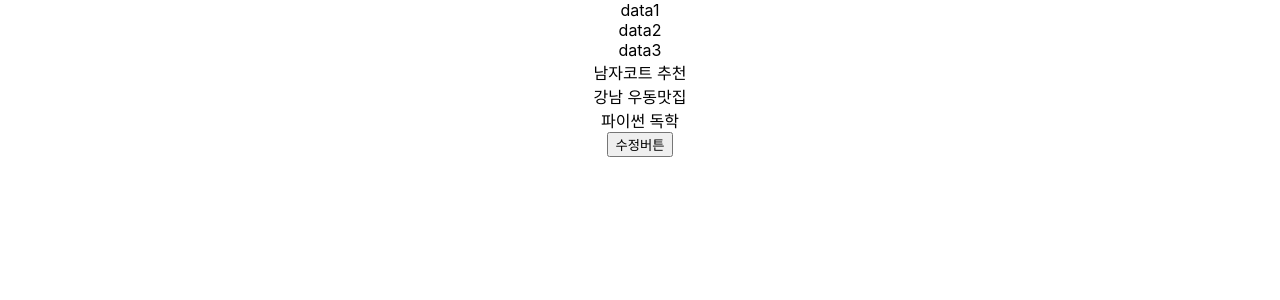
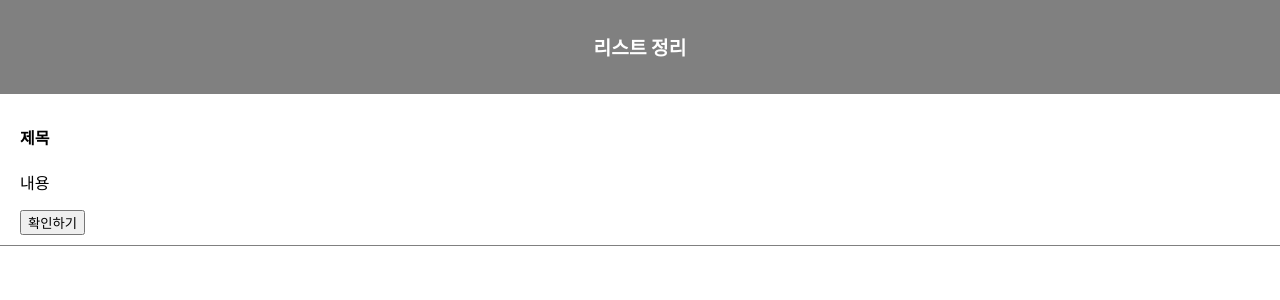
Before and after one commit to JinAoxo/ReactStudy, a React (Create React App) app in the folder reactstudy/: page / in a window 1280 px wide. Shown: the top 300 px of the page. Built offline with nearby package versions, Linux system fonts and the light colour scheme.

Commit message:
#3. readme.md추가

```diff
--- a/reactstudy/src/App.css
+++ b/reactstudy/src/App.css
@@ -36,3 +36,21 @@
     transform: rotate(360deg);
   }
 }
+
+.list-header{
+  background-color: gray;
+  padding: 20px;
+}
+.title1{
+  font-size: 1.2rem;
+  color: #fff;
+}
+
+.list-wrap{
+  width: 100%;
+}
+.item{
+  padding: 10px 20px;
+  text-align: left;
+  border-bottom: 1px solid gray;
+}
--- a/reactstudy/src/App.js
+++ b/reactstudy/src/App.js
@@ -1,32 +1,60 @@
+// /* eslint-disable */
+
 import logo from './logo.svg';
 import './App.css';
 import { useState } from 'react';
 
+// 안쓰고 있는것에 대한 warning 메세지를 제거 해주는 방법  /* eslint-disable */ 최상단에 활성화
 
 function App() {
 
-  let [data, b] = useState(['data1', 'data2', 'data3']);
-  let [글제목, 글제목변경] = useState( ['남자코트 추천', '강남 우동맛집', '파이썬 독학'] );
+  // *. [state] 만들기 / 상단에 import 생성
+  // const [first, setfirst] = useState(second);
+
+  // first : data 이름
+  // setfirst : 변경을 도와주는 함수
+
+
+  let [title1, title1Change] = useState(['리스트 정리', 'data2', 'data3']);
+  // let [data, b] = useState(['data1', 'data2', 'data3']);
+  // let [글제목, 글제목변경] = useState( ['남자코트 추천', '강남 우동맛집', '파이썬 독학'] );
 
   return (
     <div className="App">
 
-      <div>{ data[0] }</div>
+      <div className="app-warp">
+        <div className="list-header">
+          <h1 className="title1">{ title1[0] }</h1>
+        </div>
+        <div className="list-wrap">
+          <div className="item">
+            {/* <h4>{ 제목 }</h4>
+            <p>{ 내용 }</p> */}
+            <h4> 제목 </h4>
+            <p> 내용 </p>
+
+            <button> 확인하기</button>
+          </div>
+        </div>
+      </div>
+
+
+      {/* <div>{ data[0] }</div>
       <div>{ data[1] }</div>
       <div>{data[2]}</div>
 
       <div>{ 글제목[0] }</div>
       <div>{ 글제목[1] }</div>
-      <div>{글제목[2]}</div>
+      <div>{글제목[2]}</div> */}
 
       {/* <button onClick={() => { 글제목 }}> 수정버튼 </button> */}
 
-      <button onClick={() => {
+      {/* <button onClick={() => {
         let copy = [...글제목]
         copy[0] = '여자코트 추천';
         글제목변경(copy)
       }}> 수정버튼 </button>
-
+       */}
 
       {/* <header className="App-header">
         <img src={logo} className="App-logo" alt="logo" />
```
Also changed, not shown: 1 other file (tests, documents, lock files or other folders).
